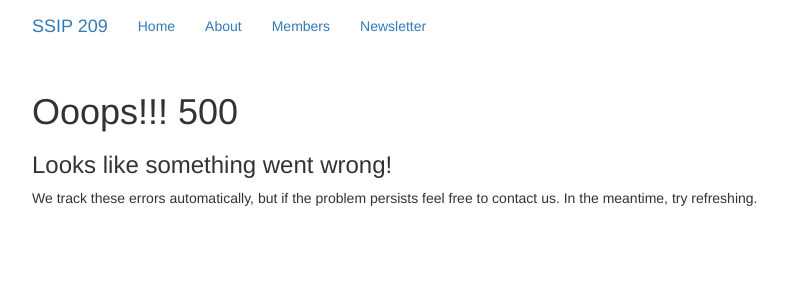
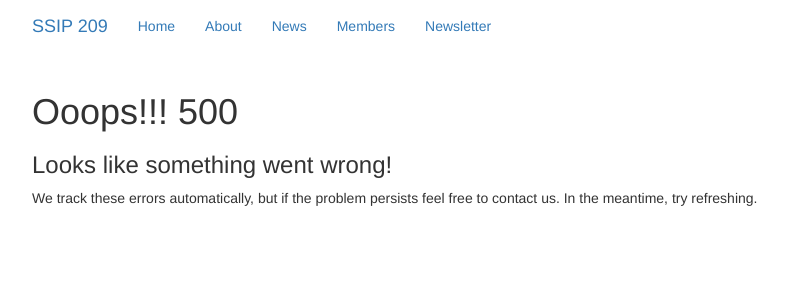
Before and after one commit to mooja/ssip209, a Django app: template ssip209/templates/500.html in a window 1280 px wide. Shown: the top 300 px of the page, without its empty margins (38-825 px from the left). Run offline with Django 3.2, Linux system fonts and the light colour scheme; the template is opened without the code that fills it, so the values that code supplies are empty; some libraries are stand-ins or nearby versions.

Commit message:
Add news list view to the navigation

```diff
--- a/ssip209/templates/base.html
+++ b/ssip209/templates/base.html
@@ -39,6 +39,7 @@
         <ul class="nav navbar-nav">
           <li class="active"><a href="{% url 'home' %}">Home</a></li>
           <li><a href="{% url 'about' %}">About</a></li>
+          <li><a href="{% url 'news:newsentry-list' %}">News</a></li>
           <li><a href="#members">Members</a></li>
           <li><a href="#Newsletter">Newsletter</a></li>
 
```
